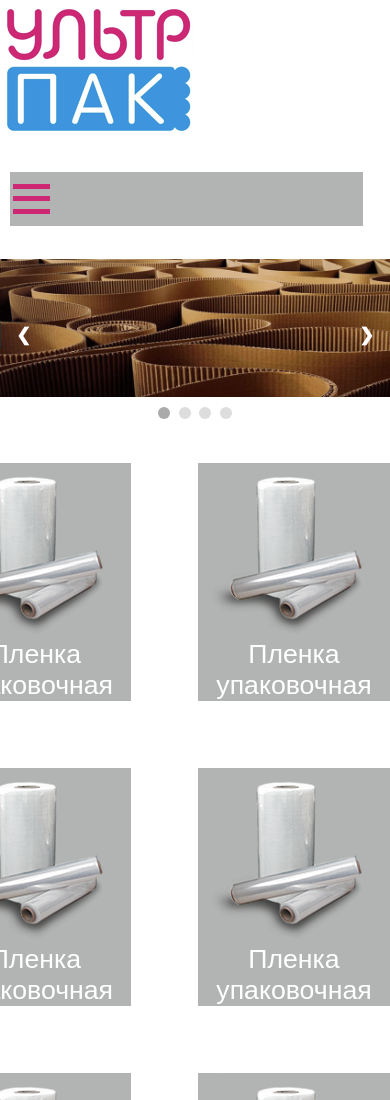
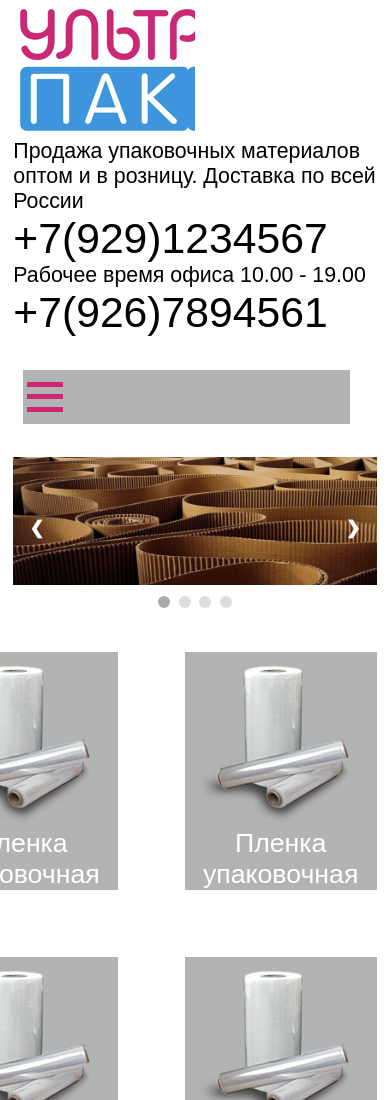
Before and after one commit to ArturSvHub/upak77, a plain HTML site: page Index.html in a window 390 px wide. Shown: the top 1100 px of the page. Drawn offline with Linux system fonts and the light colour scheme.

Commit message:
updated nav menu

```diff
--- a/wwwroot/css/style-mobile.css
+++ b/wwwroot/css/style-mobile.css
@@ -66,7 +66,7 @@
   }
   .header__info-number,
   .header__info-text{
-    display: none;
+    align-self: flex-start;
     padding: 0;
     margin: 0;
     flex: 0 0 auto;
--- a/wwwroot/css/style.css
+++ b/wwwroot/css/style.css
@@ -19,6 +19,7 @@ footer {
 .wrapper {
   display: flex;
   flex-direction: column;
+  margin: 0 10pt 0 10pt;
 }
 
 
@@ -84,7 +85,7 @@ display: block;
   position: relative;
   display: flex;
   justify-content: space-between;
-  height: 100px;
+  height: 80pt;
   align-items: center;
   border-color: #b2b4b3;
 }
```
